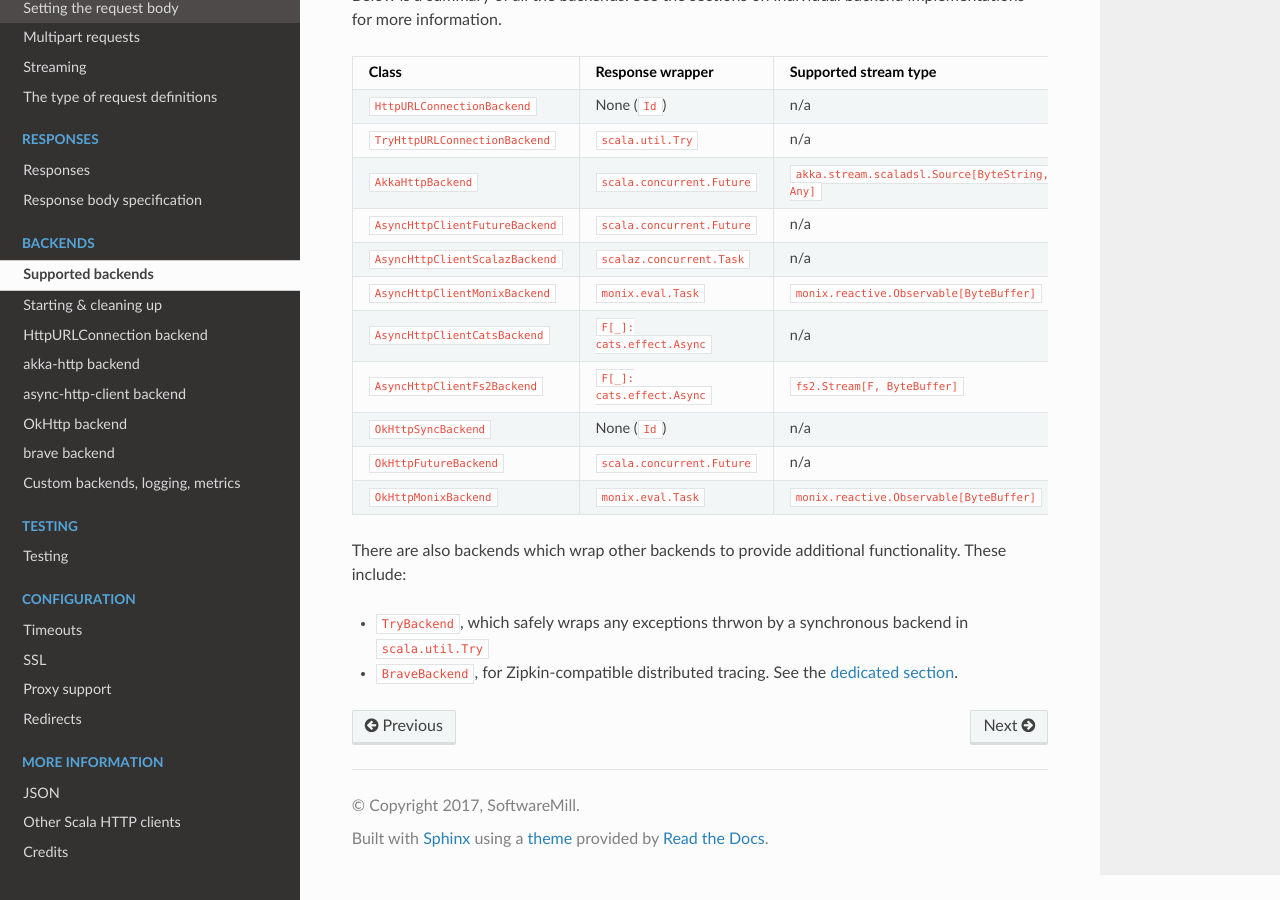
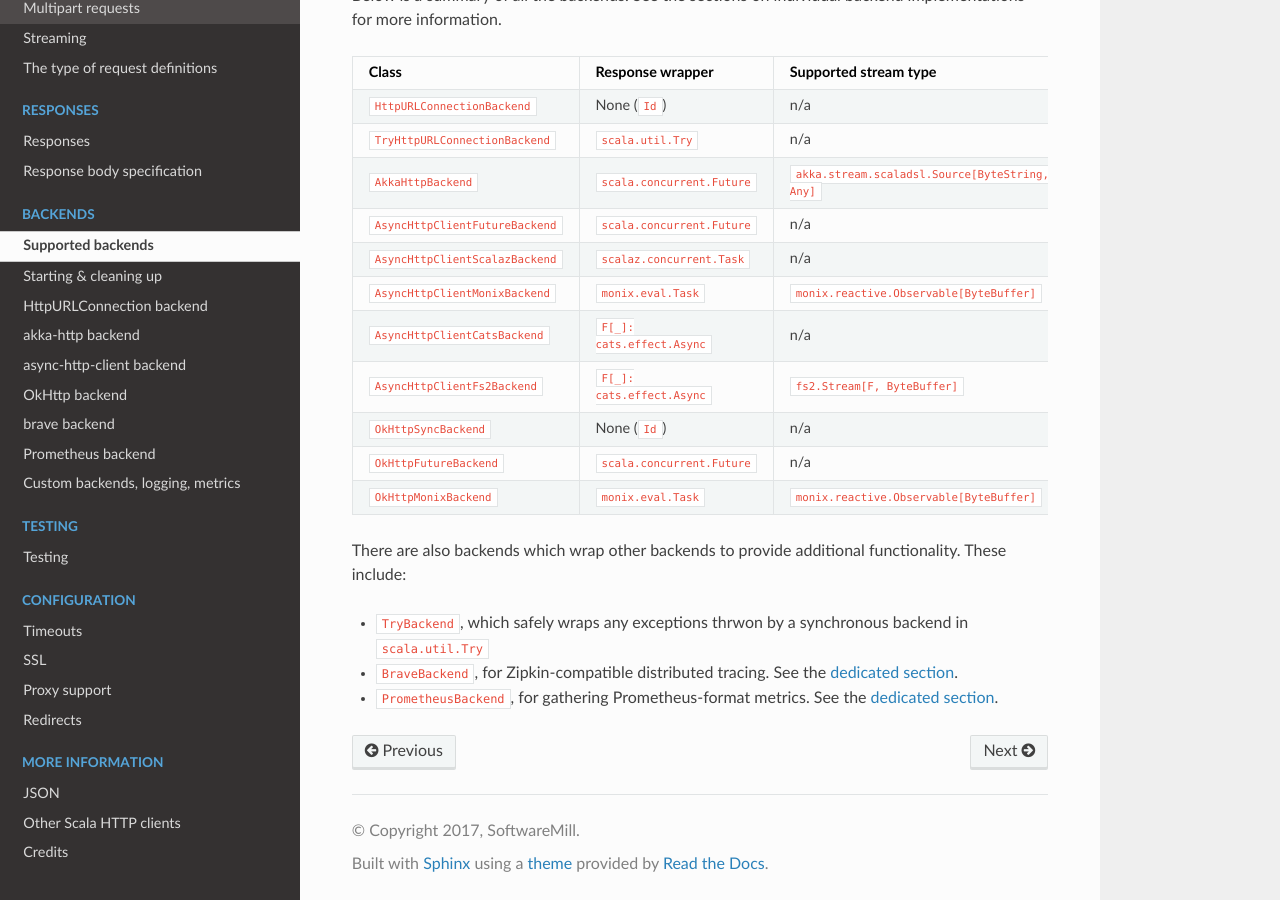
Before and after one commit to softwaremill/sttp, a Sphinx documentation site: the page built from docs/backends/summary.rst, in a window 1280 px wide and 900 px high, scrolled down 614 px. Built offline with Sphinx 7.4.7 and the Read the Docs theme 2.0.0, drawn with Linux system fonts in a browser that asks for light colours.

Commit message:
Prometheus backend

```diff
--- a/docs/backends/summary.rst
+++ b/docs/backends/summary.rst
@@ -34,3 +34,4 @@ There are also backends which wrap other backends to provide additional function
 
 * ``TryBackend``, which safely wraps any exceptions thrwon by a synchronous backend in ``scala.util.Try``
 * ``BraveBackend``, for Zipkin-compatible distributed tracing. See the :ref:`dedicated section <brave_backend>`.
+* ``PrometheusBackend``, for gathering Prometheus-format metrics. See the :ref:`dedicated section <prometheus_backend>`.
--- a/docs/index.rst
+++ b/docs/index.rst
@@ -68,6 +68,7 @@ For more examples, see the :ref:`usage examples <usage_examples>` section. Or ex
    backends/asynchttpclient
    backends/okhttp
    backends/brave
+   backends/prometheus
    backends/custom
 
 .. toctree::
```
Also changed, not shown: docs/backends/prometheus.rst (added, +18 -0 lines), 3 other files.
